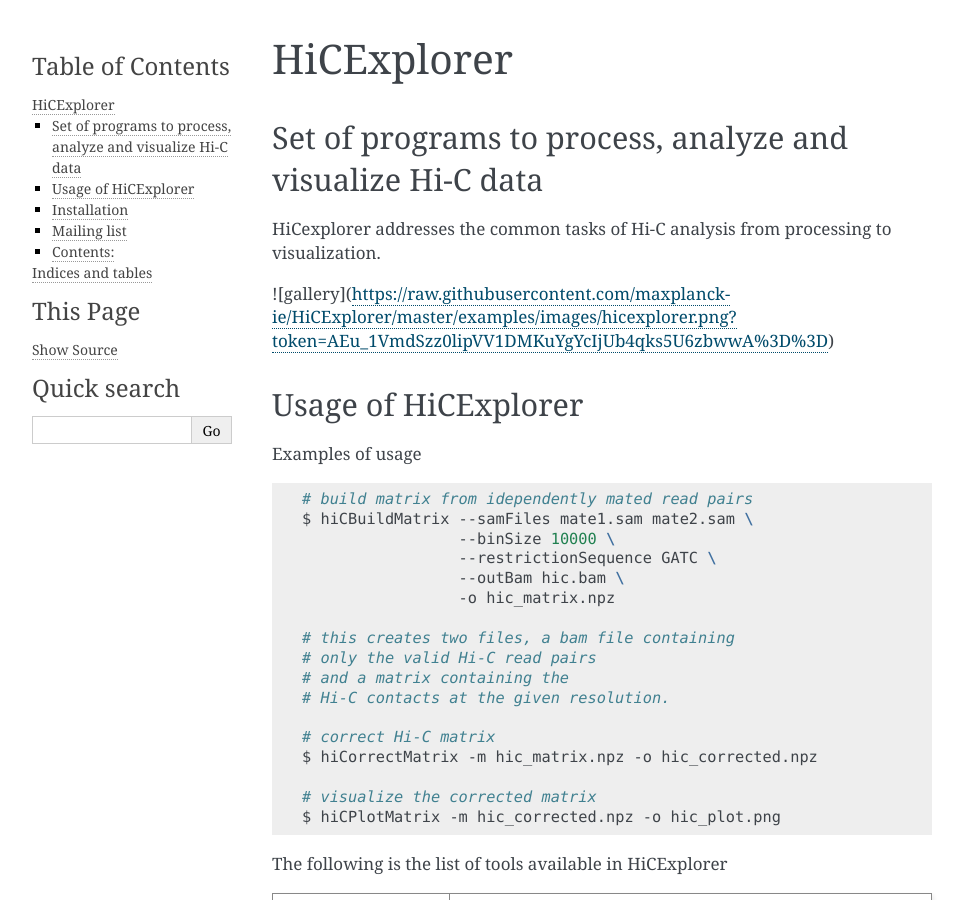
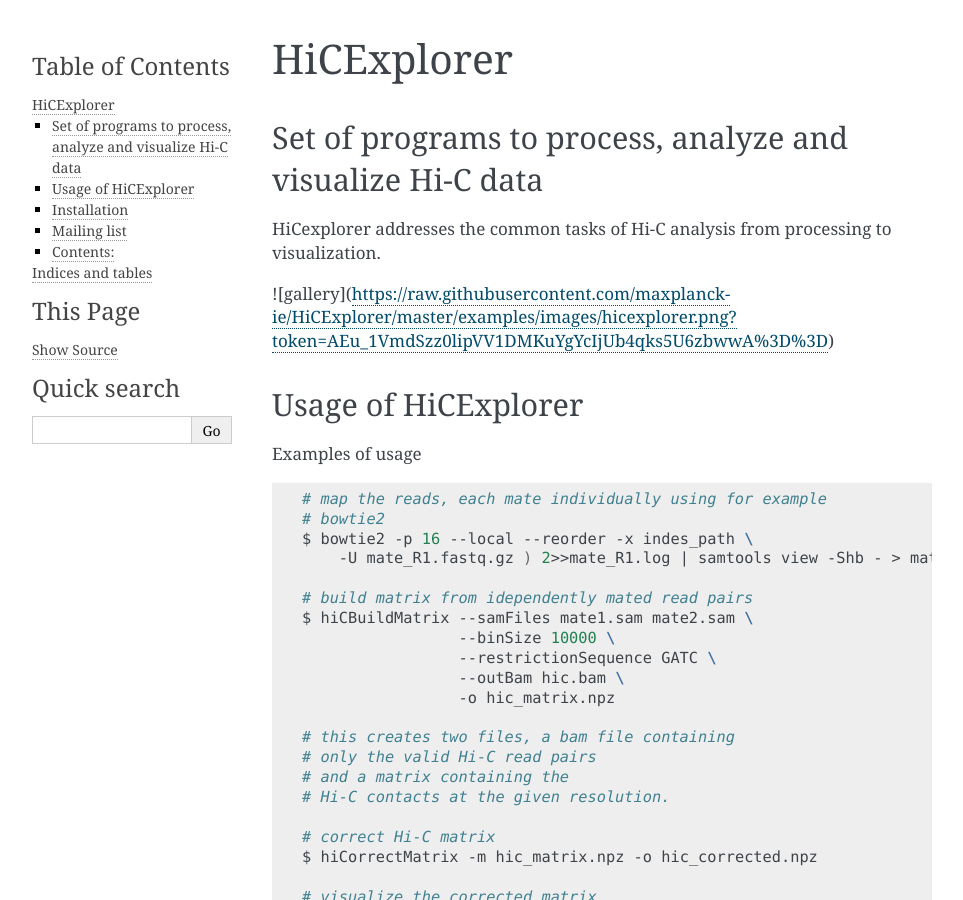
Before and after one commit to deeptools/HiCExplorer, a Sphinx documentation site: the page built from docs/index.rst, in a window 1280 px wide and 900 px high. Shown: the whole window, without its empty margins (148-1111 px from the left). Built offline with Sphinx 7.4.7, drawn with Linux system fonts in a browser that asks for light colours.

Commit message:
Update index.rst

```diff
--- a/docs/index.rst
+++ b/docs/index.rst
@@ -20,6 +20,11 @@
 Examples of usage
 
 .. code-block:: bash
+
+   # map the reads, each mate individually using for example
+   # bowtie2
+   $ bowtie2 -p 16 --local --reorder -x indes_path \
+       -U mate_R1.fastq.gz ) 2>>mate_R1.log | samtools view -Shb - > mate_R1.bam
 
    # build matrix from idependently mated read pairs
    $ hiCBuildMatrix --samFiles mate1.sam mate2.sam \
```
